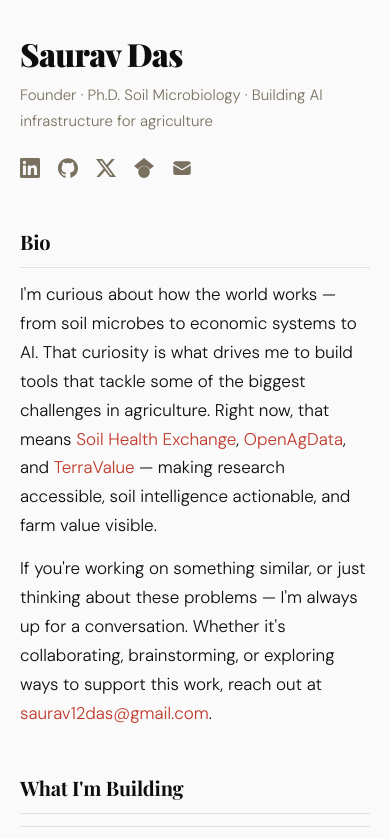
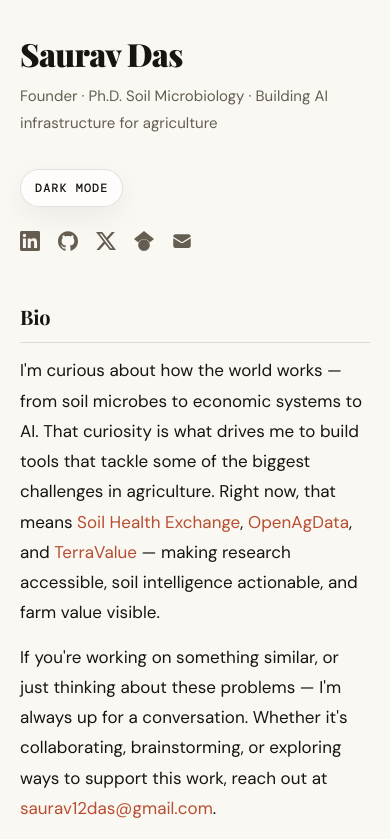
Before and after one commit to Saurav12das/saurav-personal-site, a website: page index.html in a window 390 px wide. Shown: the top 839 px of the page. Drawn offline with nearby package versions, Linux system fonts and the light colour scheme.

Commit message:
Improve landing page readability and theme toggle

```diff
--- a/index.html
+++ b/index.html
@@ -50,15 +50,53 @@
 
     <!-- Vercel Web Analytics -->
     <script defer src="/_vercel/insights/script.js"></script>
+    <script>
+      (() => {
+        const storedTheme = localStorage.getItem('theme-preference');
+        const systemTheme = window.matchMedia('(prefers-color-scheme: dark)').matches ? 'dark' : 'light';
+        document.documentElement.dataset.theme = storedTheme || systemTheme;
+      })();
+    </script>
 
     <style>
-      :root { --text:#0d0d0d; --muted:#7a7060; --line:rgba(13,13,13,0.10); --accent:#c0392b; }
-      html,body { margin:0; padding:0; background:#fafafa; color:var(--text); }
-      body { font: 300 17px/1.7 'DM Sans', sans-serif; }
+      :root {
+        --bg: #faf8f3;
+        --text:#171512;
+        --muted:#655d50;
+        --line:rgba(23,21,18,0.12);
+        --accent:#b84d30;
+        --thread-line: rgba(23,21,18,0.14);
+        --thread-dot: rgba(23,21,18,0.09);
+        --thread-dot-border: rgba(23,21,18,0.16);
+        --toggle-bg: rgba(255,255,255,0.74);
+        --toggle-hover: rgba(255,255,255,0.97);
+        --shadow: 0 10px 30px rgba(23,21,18,0.06);
+      }
+      html[data-theme="dark"] {
+        --bg: #121314;
+        --text: #ece6dc;
+        --muted: #b7afa3;
+        --line: rgba(236,230,220,0.14);
+        --accent: #f08b63;
+        --thread-line: rgba(236,230,220,0.16);
+        --thread-dot: rgba(236,230,220,0.12);
+        --thread-dot-border: rgba(236,230,220,0.20);
+        --toggle-bg: rgba(27,29,31,0.92);
+        --toggle-hover: rgba(39,42,45,0.98);
+        --shadow: 0 12px 34px rgba(0,0,0,0.24);
+      }
+      html { color-scheme: light dark; }
+      html[data-theme="light"] { color-scheme: light; }
+      html[data-theme="dark"] { color-scheme: dark; }
+      html,body { margin:0; padding:0; background:var(--bg); color:var(--text); transition: background-color 0.25s ease, color 0.25s ease; }
+      body { font: 400 17px/1.78 'DM Sans', sans-serif; letter-spacing: 0.002em; }
       .wrap { max-width: 760px; margin: 0 auto; padding: 56px 24px 80px; position: relative; }
+      header { margin-bottom: 10px; }
+      .masthead { display: flex; justify-content: space-between; align-items: flex-start; gap: 18px; }
+      .hero-copy { min-width: 0; }
       h1 { font-family: 'Playfair Display', serif; font-size: 42px; font-weight: 900; line-height: 1.1; margin: 0 0 12px; letter-spacing: -0.02em; }
       h2 { font-family: 'Playfair Display', serif; font-size: 20px; font-weight: 700; margin: 44px 0 12px; letter-spacing: -0.01em; padding-bottom: 8px; border-bottom: 1px solid var(--line); }
-      p { margin: 0 0 14px; color: var(--text); font-weight: 300; }
+      p { margin: 0 0 14px; color: var(--text); font-weight: 400; }
       .muted { color: var(--muted); font-size: 15px; }
       .links a, a.inline { color: var(--accent); text-decoration: none; }
       .links a:hover, a.inline:hover { text-decoration: underline; }
@@ -68,6 +106,23 @@
       .socials a { color: var(--muted); transition: color 0.15s; }
       .socials a:hover { color: var(--text); }
       .socials svg { width: 20px; height: 20px; vertical-align: middle; }
+      .theme-toggle {
+        appearance: none;
+        border: 1px solid var(--line);
+        background: var(--toggle-bg);
+        color: var(--text);
+        font: 500 12px/1 'DM Mono', monospace;
+        letter-spacing: 0.08em;
+        text-transform: uppercase;
+        padding: 12px 14px;
+        border-radius: 999px;
+        cursor: pointer;
+        box-shadow: var(--shadow);
+        transition: background-color 0.2s ease, color 0.2s ease, border-color 0.2s ease, transform 0.2s ease;
+        white-space: nowrap;
+      }
+      .theme-toggle:hover { background: var(--toggle-hover); transform: translateY(-1px); }
+      .theme-toggle:focus-visible { outline: 2px solid var(--accent); outline-offset: 2px; }
       .timeline { list-style: none; padding: 0; margin: 10px 0 0; border-top: 1px solid var(--line); }
       .timeline li { padding: 14px 0; border-bottom: 1px solid var(--line); font-size: 15px; line-height: 1.55; }
       .timeline li strong { font-weight: 500; }
@@ -84,7 +139,7 @@
         top: 0;
         bottom: 0;
         width: 1.5px;
-        background: rgba(13,13,13,0.10);
+        background: var(--thread-line);
       }
       .threaded::after {
         content: '';
@@ -94,14 +149,15 @@
         width: 10px;
         height: 10px;
         border-radius: 50%;
-        background: rgba(13,13,13,0.08);
-        border: 1.5px solid rgba(13,13,13,0.13);
+        background: var(--thread-dot);
+        border: 1.5px solid var(--thread-dot-border);
       }
       .threaded:first-of-type::before { top: 52px; }
       .threaded:last-of-type::before { bottom: auto; height: 52px; }
 
       @media (max-width: 640px) {
         .wrap { padding: 36px 20px 60px; }
+        .masthead { flex-direction: column; align-items: flex-start; }
         h1 { font-size: 32px; }
         .threaded { padding-left: 0; }
         .threaded::before, .threaded::after { display: none; }
@@ -111,8 +167,13 @@
   <body>
     <main class="wrap">
       <header>
-        <h1>Saurav Das</h1>
-        <p class="muted">Founder &middot; Ph.D. Soil Microbiology &middot; Building AI infrastructure for agriculture</p>
+        <div class="masthead">
+          <div class="hero-copy">
+            <h1>Saurav Das</h1>
+            <p class="muted">Founder &middot; Ph.D. Soil Microbiology &middot; Building AI infrastructure for agriculture</p>
+          </div>
+          <button class="theme-toggle" type="button" aria-label="Toggle color theme" aria-live="polite">Theme</button>
+        </div>
         <nav class="socials" aria-label="Social and professional links">
           <a href="https://www.linkedin.com/in/dr-saurav-das-019343b4/" target="_blank" rel="noopener noreferrer" aria-label="LinkedIn">
             <svg viewBox="0 0 24 24" fill="currentColor"><path d="M20.447 20.452h-3.554v-5.569c0-1.328-.027-3.037-1.852-3.037-1.853 0-2.136 1.445-2.136 2.939v5.667H9.351V9h3.414v1.561h.046c.477-.9 1.637-1.85 3.37-1.85 3.601 0 4.267 2.37 4.267 5.455v6.286zM5.337 7.433a2.062 2.062 0 01-2.063-2.065 2.064 2.064 0 112.063 2.065zm1.782 13.019H3.555V9h3.564v11.452zM22.225 0H1.771C.792 0 0 .774 0 1.729v20.542C0 23.227.792 24 1.771 24h20.451C23.2 24 24 23.227 24 22.271V1.729C24 .774 23.2 0 22.222 0h.003z"/></svg>
@@ -178,7 +239,7 @@
           My work in startups grows out of a longer research journey — from environmental microbiology and arsenic biogeochemistry in Assam, to soil health benchmarking and carbon-nitrogen dynamics in Nebraska, to applied systems research at Rodale Institute's Farming Systems Trial.
         </p>
         <p>
-          I put together a dedicated <a class="inline" href="/writings/research-journey.html">Research Journey</a> page for university collaborations, research conversations, and job applications. It traces the scientific questions, field contexts, and publications that shaped how I build.
+          I put together a dedicated <a class="inline" href="/writings/research-journey.html">Research Journey</a> page for university collaborations, research conversations, and professional outreach. It traces the scientific questions, field contexts, and publications that shaped how I build.
         </p>
       </section>
 
@@ -259,7 +320,43 @@
 
       <footer>© <span id="y"></span> Saurav Das · <a class="inline" href="https://sauravdas.me" style="color:var(--muted);">sauravdas.me</a> · <a class="inline" href="https://saurav-personal-site.vercel.app" style="color:var(--muted);">saurav-personal-site.vercel.app</a></footer>
     </main>
-    <script>document.getElementById('y').textContent = new Date().getFullYear();</script>
-    <script defer src="/_vercel/insights/script.js"></script>
+    <script>
+      document.getElementById('y').textContent = new Date().getFullYear();
+
+      (() => {
+        const button = document.querySelector('.theme-toggle');
+        if (!button) return;
+
+        const mediaQuery = window.matchMedia('(prefers-color-scheme: dark)');
+        const getTheme = () => document.documentElement.dataset.theme || 'light';
+
+        const updateButton = () => {
+          const theme = getTheme();
+          button.textContent = theme === 'dark' ? 'Light mode' : 'Dark mode';
+          button.setAttribute('aria-pressed', theme === 'dark' ? 'true' : 'false');
+        };
+
+        button.addEventListener('click', () => {
+          const nextTheme = getTheme() === 'dark' ? 'light' : 'dark';
+          document.documentElement.dataset.theme = nextTheme;
+          localStorage.setItem('theme-preference', nextTheme);
+          updateButton();
+        });
+
+        const syncWithSystem = (event) => {
+          if (localStorage.getItem('theme-preference')) return;
+          document.documentElement.dataset.theme = event.matches ? 'dark' : 'light';
+          updateButton();
+        };
+
+        if (typeof mediaQuery.addEventListener === 'function') {
+          mediaQuery.addEventListener('change', syncWithSystem);
+        } else if (typeof mediaQuery.addListener === 'function') {
+          mediaQuery.addListener(syncWithSystem);
+        }
+
+        updateButton();
+      })();
+    </script>
   </body>
 </html>
```
